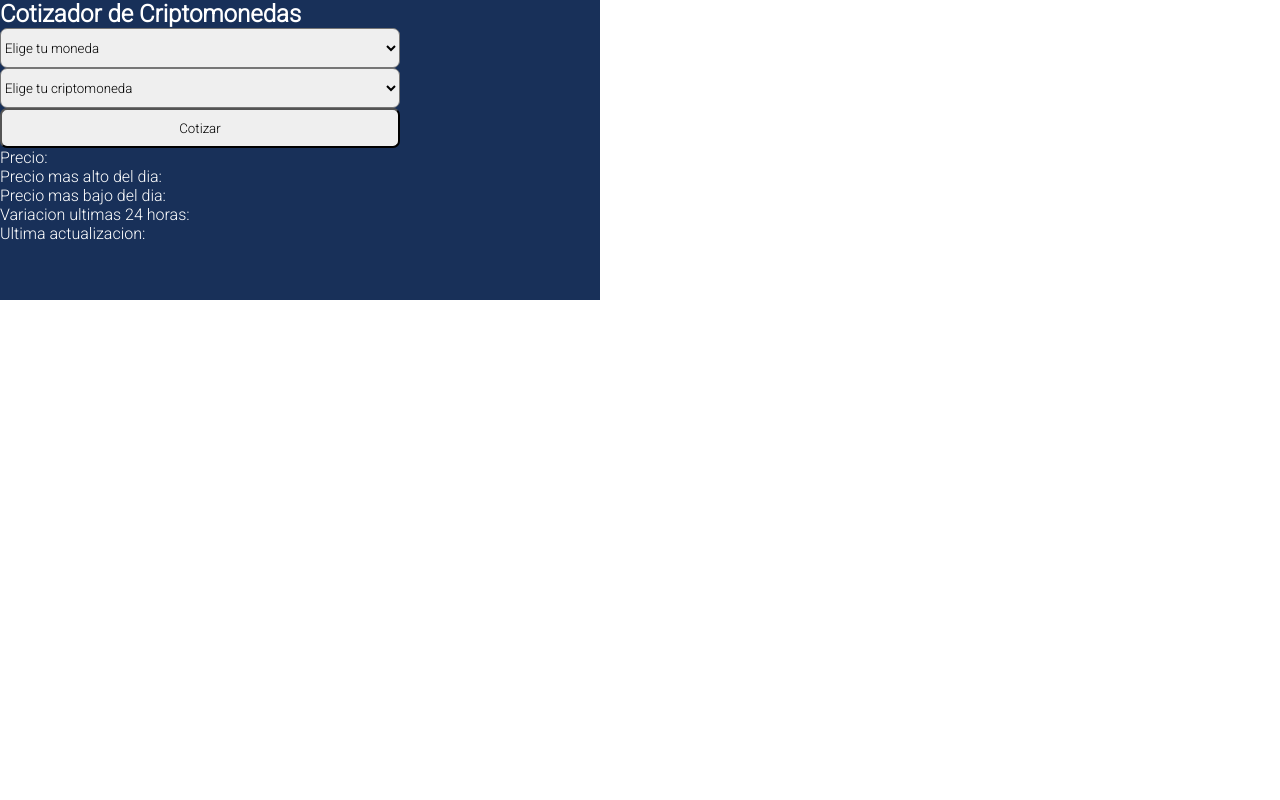
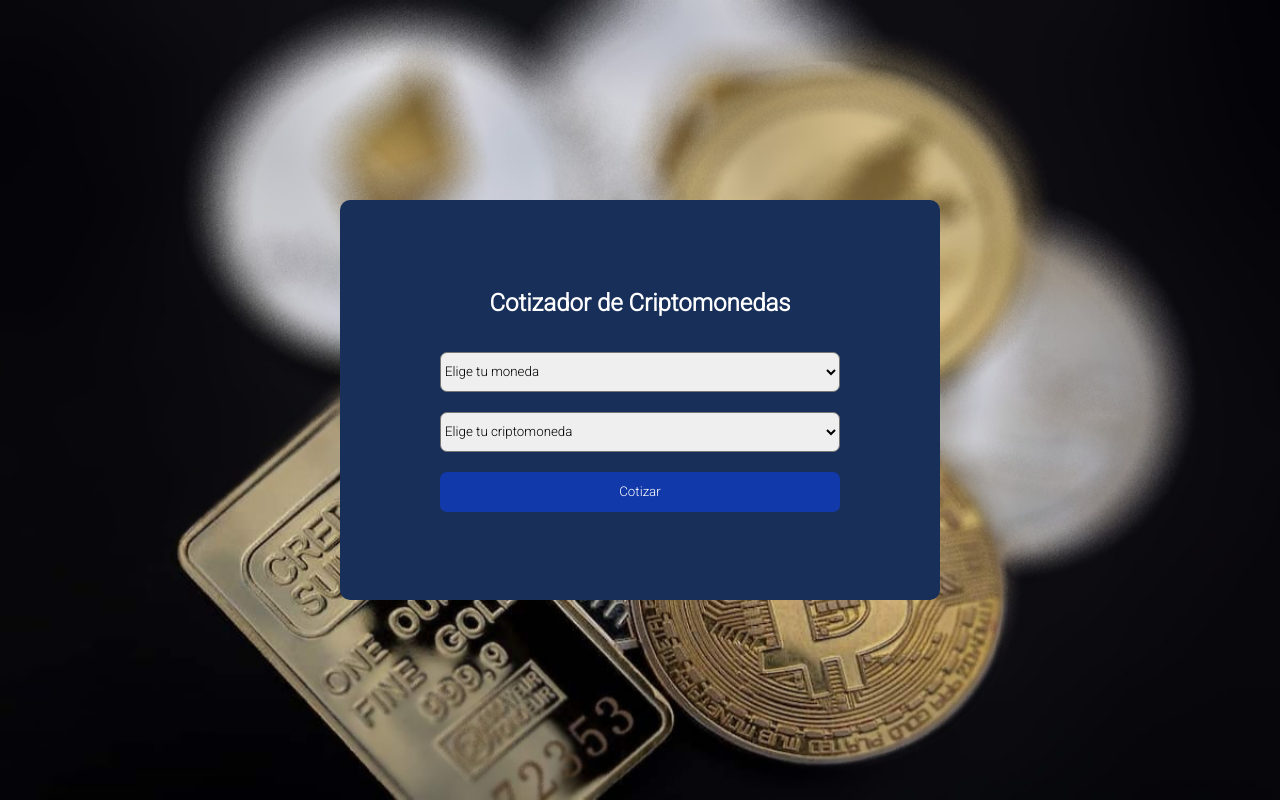
Before and after one commit to BiancaIDD/api_cripto_js, a plain HTML site: page index.html in a window 1280 px wide. Drawn offline with Linux system fonts and the light colour scheme.

Commit message:
css y html ajustes de mensaje de error terminado

```diff
--- a/index.html
+++ b/index.html
@@ -54,6 +54,9 @@
             Ultima actualizacion: <span id="information__last-update"></span>
           </p>
         </section>
+        <section id="form-error">
+          <p id="form-error__message">Some error</p>
+        </section>
       </article>
     </main>
   </body>
--- a/static/css/style.css
+++ b/static/css/style.css
@@ -7,15 +7,55 @@
   font-family: 'Roboto', sans-serif;
 }
 
-main {
+body {
+  display: flex;
+  justify-content: center;
+  align-items: center;
+  min-height: 100vh;
+  background-image: url('../img/background.png');
+  background-repeat: no-repeat;
+  background-size: cover;
+}
+
+article,
+form {
+  display: flex;
+  flex-direction: column;
+  align-items: center;
+  justify-content: center;
+}
+
+article {
   width: 600px;
-  height: 300px;
+  height: 400px;
   color: white;
   background-color: #183059;
+  gap: 35px;
+  border-radius: 10px;
 }
 
-select, button {
+form {
+  gap: 20px;
+}
+
+select,
+button {
   width: 400px;
   height: 40px;
   border-radius: 7px;
 }
+
+button {
+  color: white;
+  border-color: transparent;
+  background-color: #1139a9;
+}
+
+#information,
+#form-error {
+  display: none;
+}
+
+#form-error__message {
+  color: red;
+}
```
